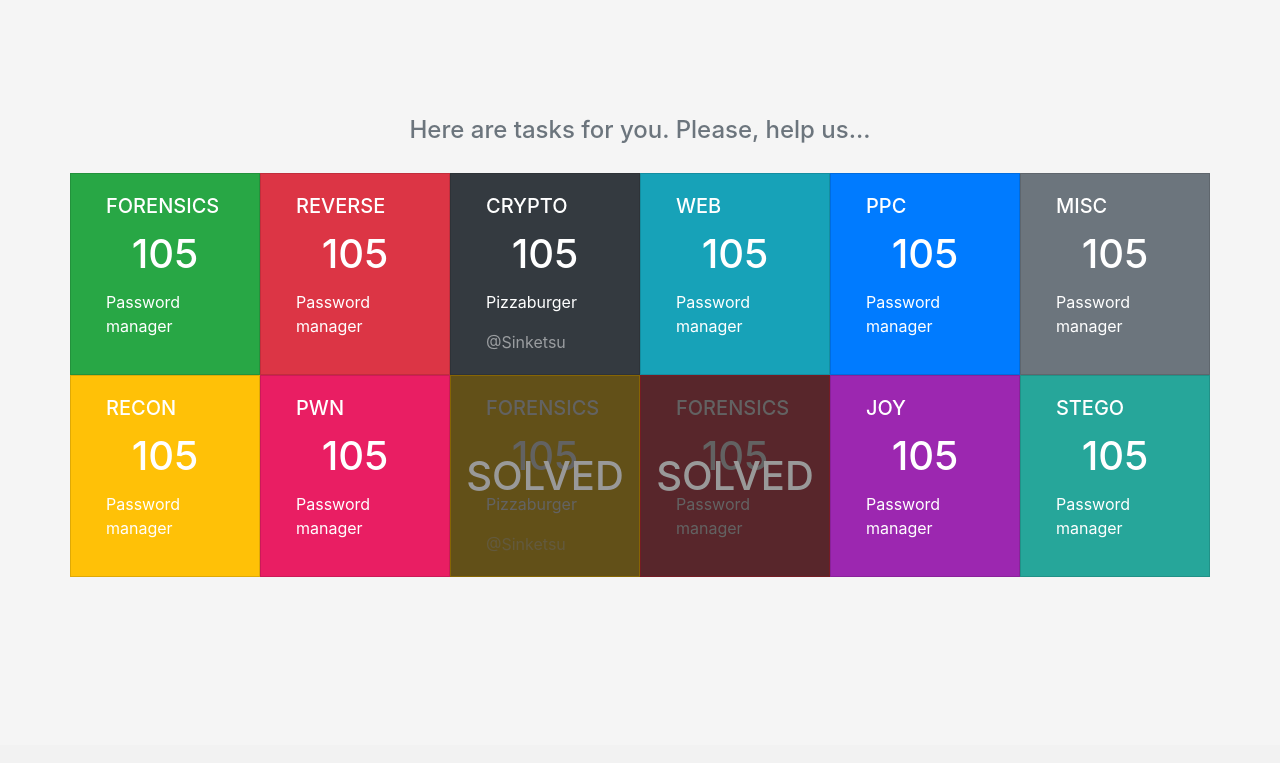
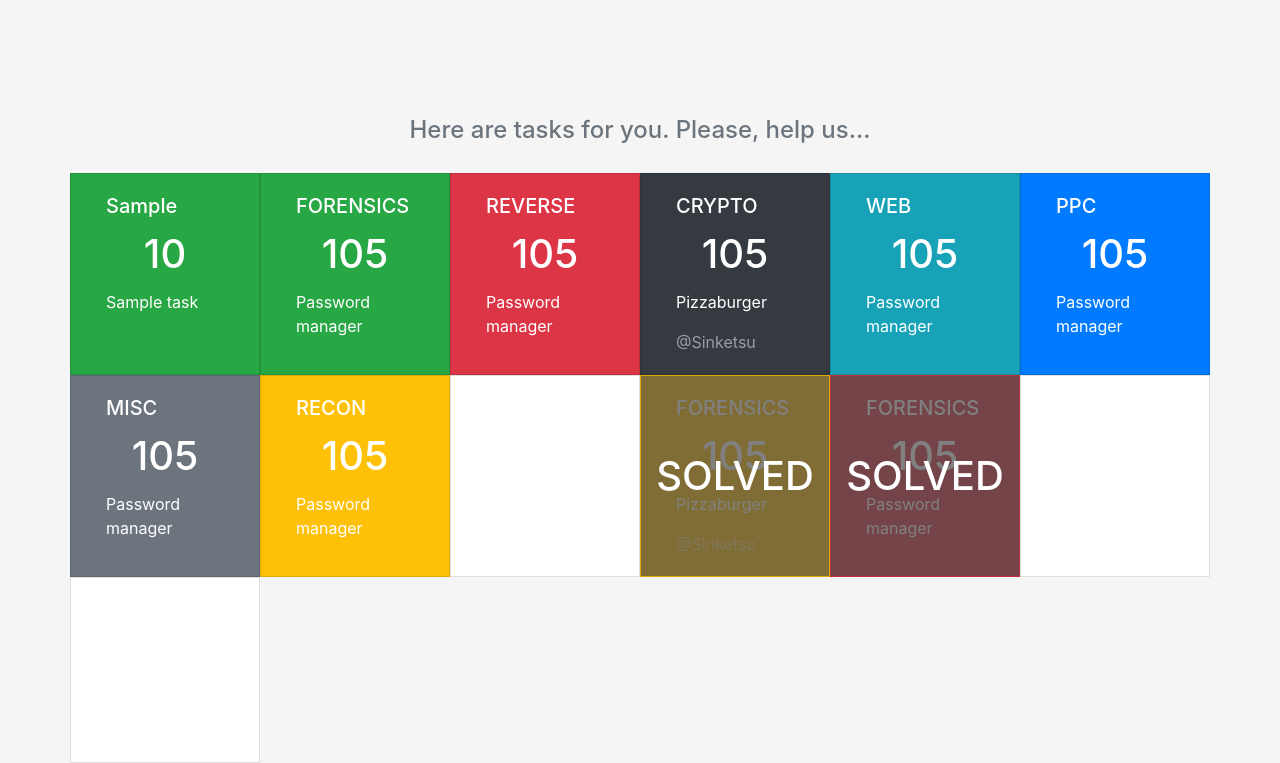
Before and after one commit to Sinketsu/informatics_php_lab, a PHP site: page /main.php in a window 1280 px wide. Shown: the part 55-818 px from the top of the page. Before the commit the page ends 632 px from the top, so only its background shows below. Run offline with PHP 8.4, Linux system fonts and the light colour scheme; tables that the repository leaves empty or names only in its code hold one stand-in row (values such as "Sample post").

Commit message:
try get tasks from db

```diff
--- a/css/main.css
+++ b/css/main.css
@@ -15,10 +15,6 @@ body {
     border-right: 1px solid #ffffff;
 }
 
-.solved {
-    filter: brightness(60%);
-}
-
 .overlay {
     width: 100%;
     height: 100%;
@@ -26,7 +22,7 @@ body {
     overflow: hidden;
     top: 0;
     left: 0;
-    background-color: rgba(75,75,75,0.5);
+    background-color: rgba(75,75,75,0.7);
     vertical-align: middle;
 }
 
@@ -39,27 +35,3 @@ body {
     top: 50%;
     transform: translateY(-50%);
 }
-
-.bg-pink {
-    background-color: #e91e63;
-}
-
-.bg-pink:hover {
-    background-color: #ad1457;
-}
-
-.bg-purple {
-    background-color: #9c27b0;
-}
-
-.bg-purple:hover {
-    background-color: #6a1b9a;
-}
-
-.bg-teal {
-    background-color: #26a69a ;
-}
-
-.bg-teal:hover {
-    background-color: #00796b;
-}
--- a/main.php
+++ b/main.php
@@ -9,6 +9,7 @@
 
     <link href="css/bootstrap.min.css" type="text/css" rel="stylesheet">
     <link href="css/main.css" type="text/css" rel="stylesheet">
+    <link href="css/colors.css" type="text/css" rel="stylesheet">
 </head>
 <body>
 <nav class="d-flex flex-column flex-md-row align-items-center p-2 px-md-4 mb-3 bg-white border-bottom box-shadow">
@@ -22,6 +23,7 @@
         include_once 'utils/auth.php';
 
         $user_id = auth_get_user($_COOKIE);
+        $username = null;
         if (!is_null($user_id)) {
             $username = get_user_by_id($user_id)['username'];
 
@@ -42,6 +44,56 @@
 </div>
 <div class="container">
     <div class="row">
+        <?php
+            include_once 'utils/dbworker.php';
+
+            $pdo = get_PDO();
+
+            $tasks = null;
+            if (!is_null($username)) {
+                $stmt = $pdo->prepare("SELECT
+                                                  tasks.*,
+                                                  ISNULL(v_t.task_id) as solved
+                                                FROM
+                                                  tasks
+                                                  LEFT JOIN (
+                                                              SELECT task_id
+                                                              FROM
+                                                                solvings
+                                                              WHERE
+                                                                username = :username
+                                                            ) v_t
+                                                    ON v_t.task_id = tasks.id;");
+                $stmt->execute(['username' => $username]);
+
+                $tasks = $stmt->fetchAll();
+            } else {
+                $stmt = $pdo->prepare("SELECT *
+                                                FROM tasks;");
+                $stmt->execute();
+
+                $tasks = $stmt->fetchAll();
+            }
+
+            foreach ($tasks as $task) {
+                print "<a class=\"card text-white card-link bg-success rounded-0 col-6 m-0 col-sm-4
+                        col-lg-3 col-xl-2\" href=\"task.php?id=$task[id]\">";
+                print "\t<div class=\"card-body\">";
+                print "\t\t<h5 class=\"card-title \">$task[category]</h5>";
+                print "\t\t<h1 class=\"card-title text-center\">$task[cost]</h1>";
+                print "\t\t<p class=\"card-text\">$task[name]</p>";
+                print "\t</div>";
+
+                if (isset($task['solved']) and $task['solved'] == 0) {
+                    print "<div class=\"overlay align-items-center\">";
+                    print "\t<h1 class=\"col\">SOLVED</h1>";
+                    print "</div>";
+                }
+
+                print "</a>";
+            }
+
+        ?>
         <a class="card text-white card-link bg-success rounded-0 col-6 m-0 col-sm-4 col-lg-3 col-xl-2" href="#">
             <div class="card-body">
                 <h5 class="card-title ">FORENSICS</h5>
@@ -99,7 +151,7 @@
                 <p class="card-text">Password manager</p>
             </div>
         </a>
-        <a class="card text-white card-link bg-warning rounded-0  col-6 m-0 col-sm-4 col-lg-3 col-xl-2 solved" href="#">
+        <a class="card text-white card-link bg-warning rounded-0  col-6 m-0 col-sm-4 col-lg-3 col-xl-2" href="#">
             <div class="card-body">
                 <h5 class="card-title ">FORENSICS</h5>
                 <h1 class="card-title text-center">105</h1>
@@ -110,7 +162,7 @@
                 <h1 class="col">SOLVED</h1>
             </div>
         </a>
-        <a class="card text-white card-link bg-danger rounded-0 col-6 m-0 col-sm-4 col-lg-3 col-xl-2 solved" href="#">
+        <a class="card text-white card-link bg-danger rounded-0 col-6 m-0 col-sm-4 col-lg-3 col-xl-2" href="#">
             <div class="card-body">
                 <h5 class="card-title ">FORENSICS</h5>
                 <h1 class="card-title text-center">105</h1>
```
